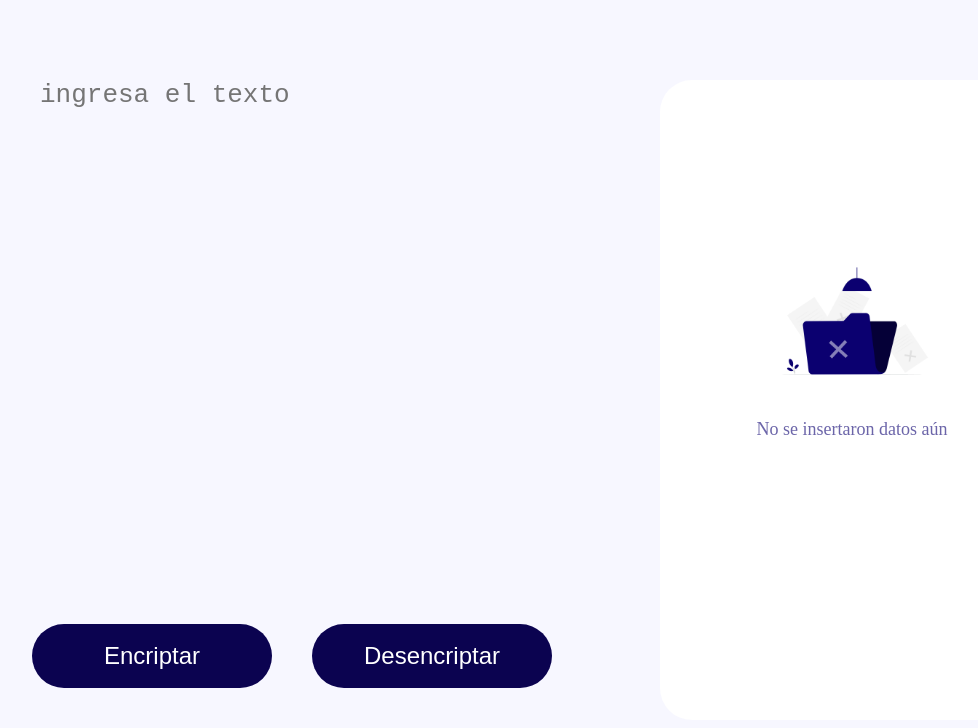
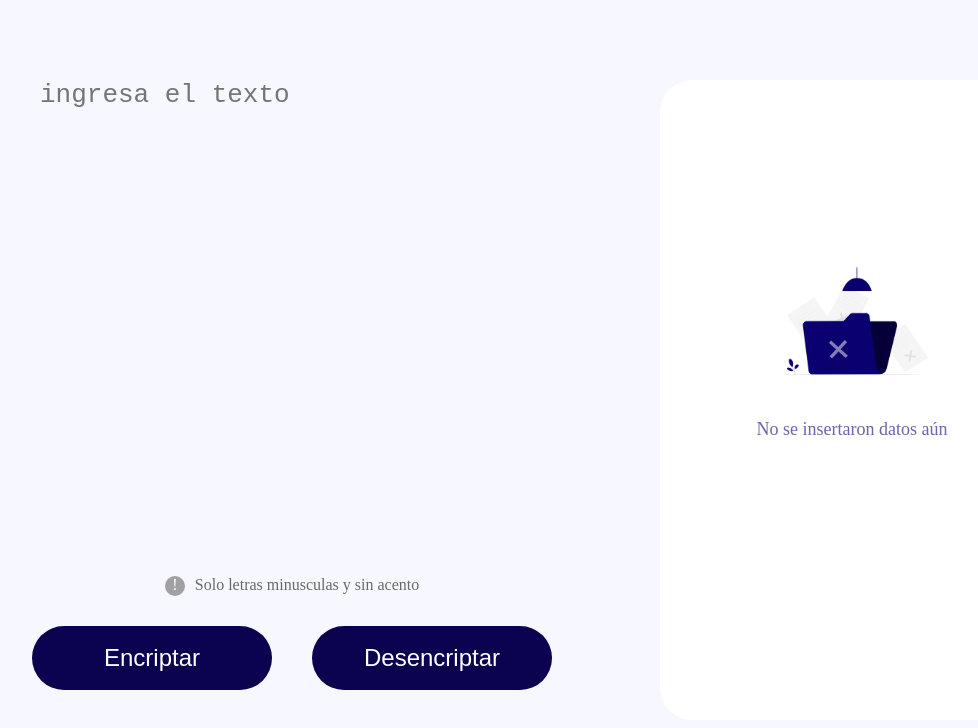
Before and after one commit to DavidSantana872/Java_script, a plain HTML site: page Encriptador/index.html in a window 1280 px wide. Shown: the whole page, without its empty margins (68-1046 px from the left). Drawn offline with Linux system fonts and the light colour scheme.

Commit message:
se agrego texto de prevencion en textarea

```diff
--- a/Encriptador/index.html
+++ b/Encriptador/index.html
@@ -11,7 +11,8 @@
 <body>
     <section class="block_principal">
         <div class="box_left">
-            <textarea placeholder="ingresa el texto" id="campoentrada"></textarea>
+            <textarea  placeholder="ingresa el texto" id="campoentrada"></textarea>
+            <div class="informawar"><p ><div class="prevencion"><p>!</p></div> Solo letras minusculas y sin acento</p></div>
             <div class="botones_box1 boxbotones">
                 <button class="botones" onclick="encriptar()">Encriptar</button>
                 <button class="botones" onclick="desencriptar()">Desencriptar</button>
--- a/Encriptador/style.css
+++ b/Encriptador/style.css
@@ -12,6 +12,19 @@
 body{
     background-color: var(--color1);
     padding: 5rem;
+}
+.prevencion{
+    background-color: rgba(128, 128, 128, 0.726);
+    color: white;
+    width: 20px;
+    height: 20px;
+    border-radius: 20px;
+    text-align: center;margin-right: 10px;
+}
+.informawar{
+    color: rgb(105, 105, 105);
+    display: flex;
+    flex-direction: row;
 }
 .block_principal{
     background-color: var(--color1);
```
